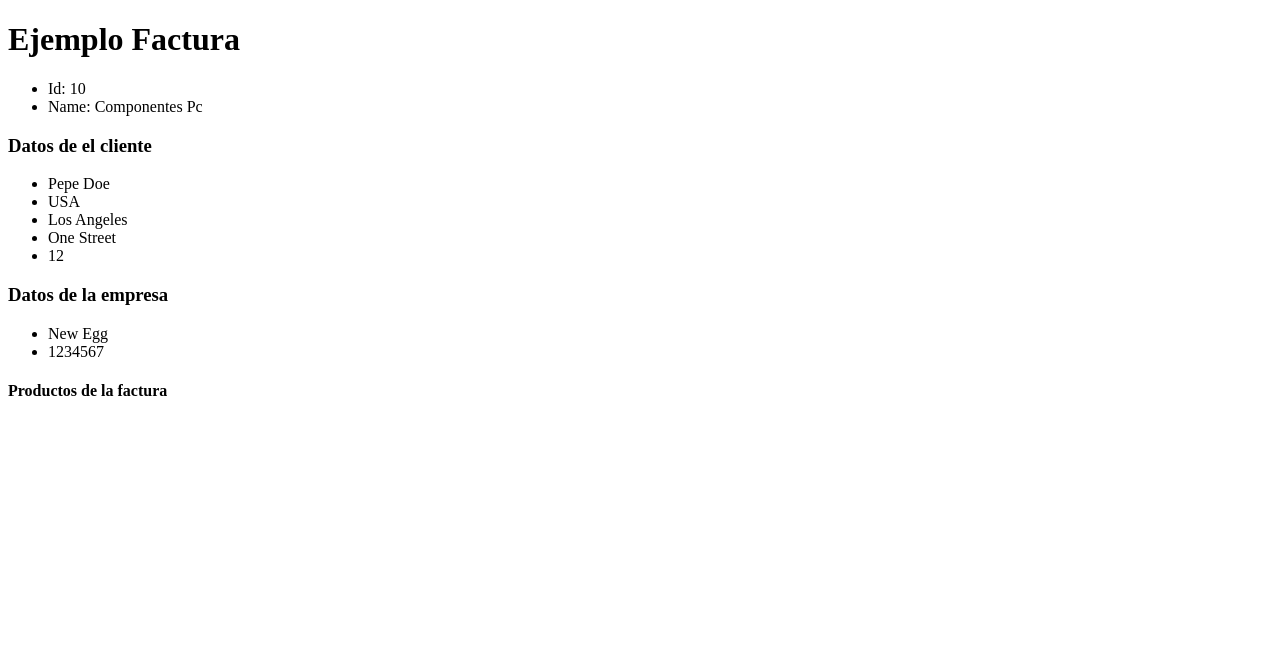
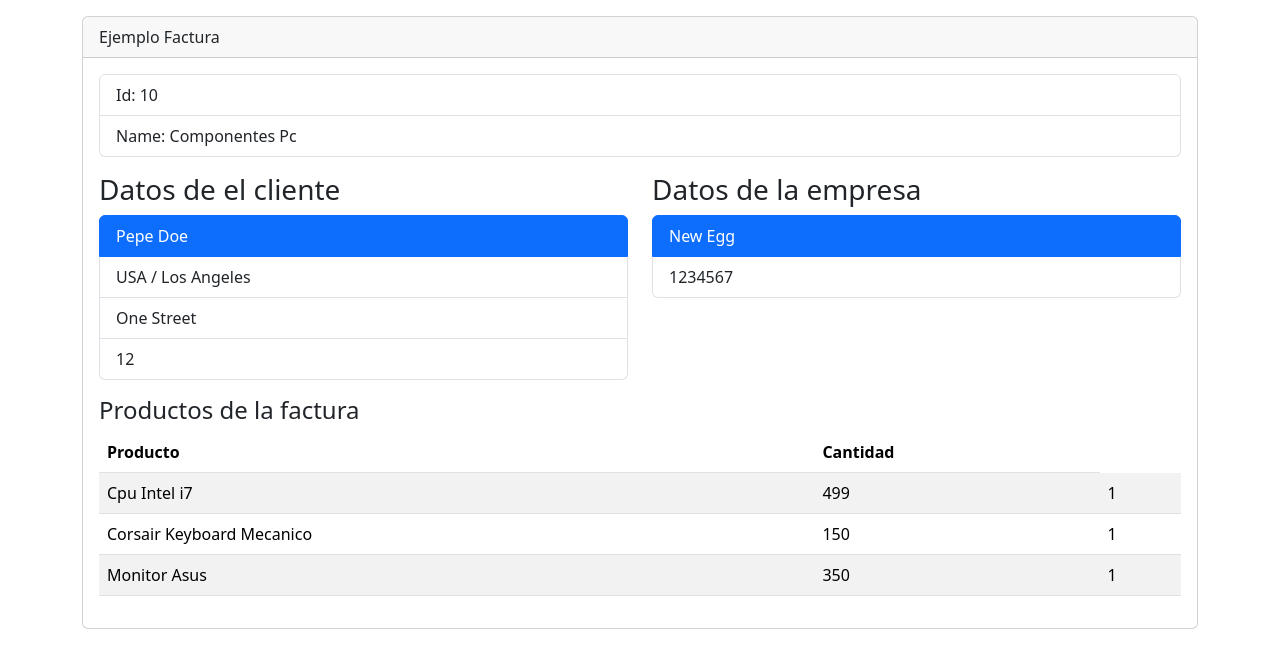
Before and after one commit to AndresHiguitaAMG/Invoice-App, a React (Vite) app: page / in a window 1280 px wide. Shown: the top 668 px of the page. Built offline with nearby package versions, Linux system fonts and the light colour scheme.

Commit message:
adding bootstrap

```diff
--- a/index.html
+++ b/index.html
@@ -4,6 +4,7 @@
     <meta charset="UTF-8" />
     <link rel="icon" type="image/svg+xml" href="/vite.svg" />
     <meta name="viewport" content="width=device-width, initial-scale=1.0" />
+    <link href="https://cdn.jsdelivr.net/npm/bootstrap@5.3.0-alpha3/dist/css/bootstrap.min.css" rel="stylesheet" integrity="sha384-KK94CHFLLe+nY2dmCWGMq91rCGa5gtU4mk92HdvYe+M/SXH301p5ILy+dN9+nJOZ" crossorigin="anonymous" >
     <title>Vite + React</title>
   </head>
   <body>
--- a/src/components/InvoiceApp.jsx
+++ b/src/components/InvoiceApp.jsx
@@ -7,27 +7,62 @@ export const InvoiceApp = () => {
 
   return (
     <>
-        <h1>Ejemplo Factura</h1>
-        <ul>
-          <li>Id: { id }</li>
-          <li>Name: { name }</li>
+    <div className="container">
+      <div className="card my-3">
+        <div className="card-header">
+          Ejemplo Factura
+        </div>
+        <div className="card-body">
+          <ul className="list-group">
+            <li className="list-group-item">Id: { id }</li>
+            <li className="list-group-item">Name: { name }</li>
           </ul>
 
+          <div className="row my-3">
+            <div className="col">
               <h3>Datos de el cliente</h3>
-        <ul>
-          <li>{ nameClient } { lastName }</li>
-          <li>{ country }</li>
-          <li>{ city }</li>
-          <li>{ street }</li>
-          <li>{ number }</li>
+              <ul className="list-group">
+                <li className="list-group-item active">{ nameClient } { lastName }</li>
+                <li className="list-group-item">{ country } / { city }</li>
+                <li className="list-group-item">{ street }</li>
+                <li className="list-group-item">{ number }</li>
               </ul>
+            </div>
 
+            <div className="col">
               <h3>Datos de la empresa</h3>
-        <ul>
-          <li>{ company.name }</li>
-          <li>{ company.fiscalNumber }</li>
+              <ul className="list-group">
+                <li className="list-group-item active">{ company.name }</li>
+                <li className="list-group-item">{ company.fiscalNumber }</li>
               </ul>
+            </div>
+          </div>
+
           <h4>Productos de la factura</h4>
+          <table className="table table-striped table-hover">
+            <thead>
+              <tr>
+                <th>Producto</th>
+                <th>Cantidad</th>
+              </tr>
+              </thead>
+              <tbody>
+                {
+                items.map(({ id, product, price, quantity }) => (
+                  // eslint-disable-next-line react/jsx-key
+                  <tr key={ id }>
+                    <td>{ product }</td>
+                    <td>{ price }</td>
+                    <td>{ quantity }</td>
+                  </tr>
+                  )
+               )
+            }
+            </tbody>
+            </table>
+        </div>
+      </div>
+    </div>
     </>
   )
 }
--- a/src/data/invoice.js
+++ b/src/data/invoice.js
@@ -17,16 +17,19 @@ export const invoice = {
     },
     items: [
         {
+            id: 1,
             product: "Cpu Intel i7",
             price: 499,
             quantity: 1,
         },
         {
+            id: 2,
             product: "Corsair Keyboard Mecanico",
             price: 150,
             quantity: 1,
         },
         {
+            id: 3,
             product: "Monitor Asus",
             price: 350,
             quantity: 1,
```
Lines whose indentation alone changed are shown as unchanged.
